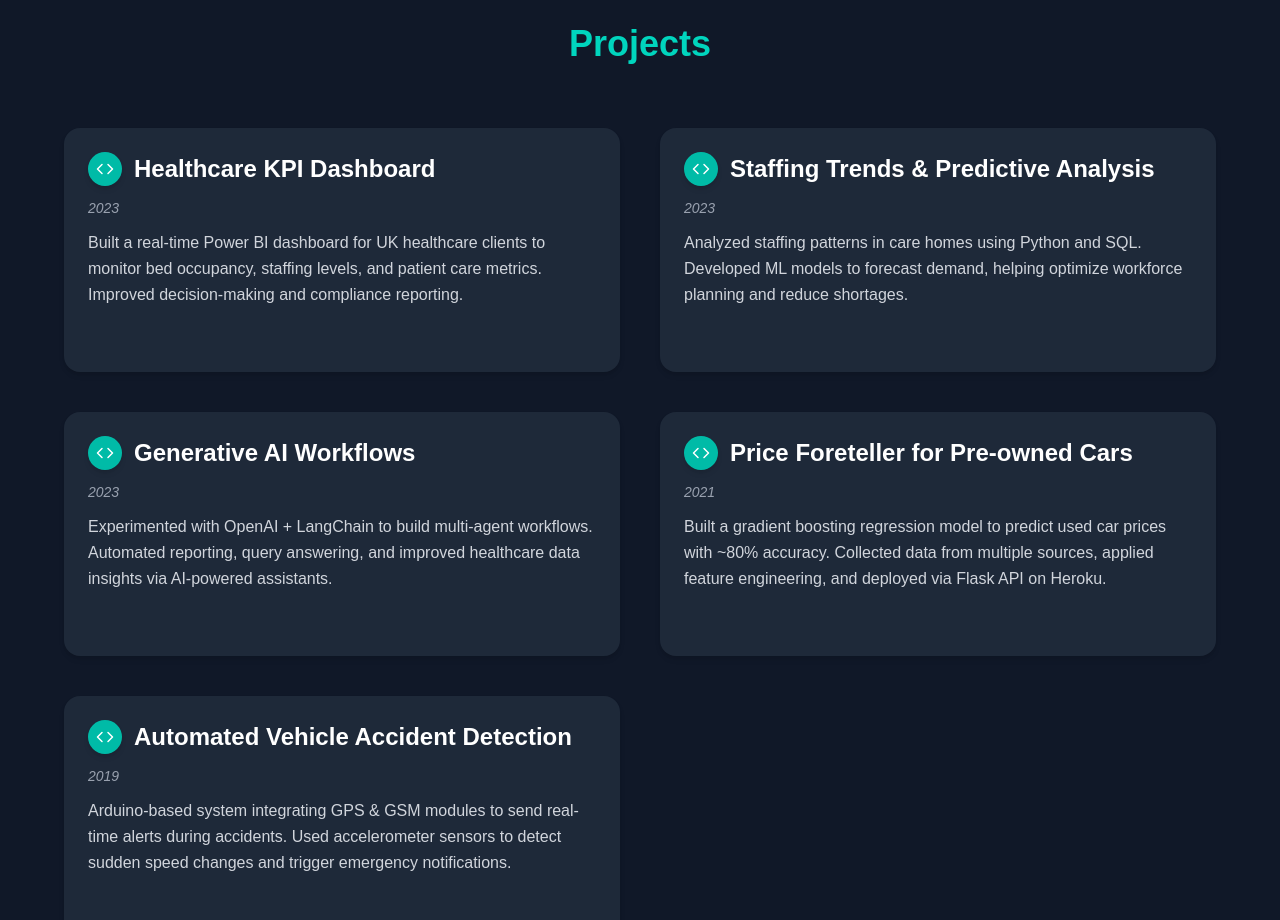
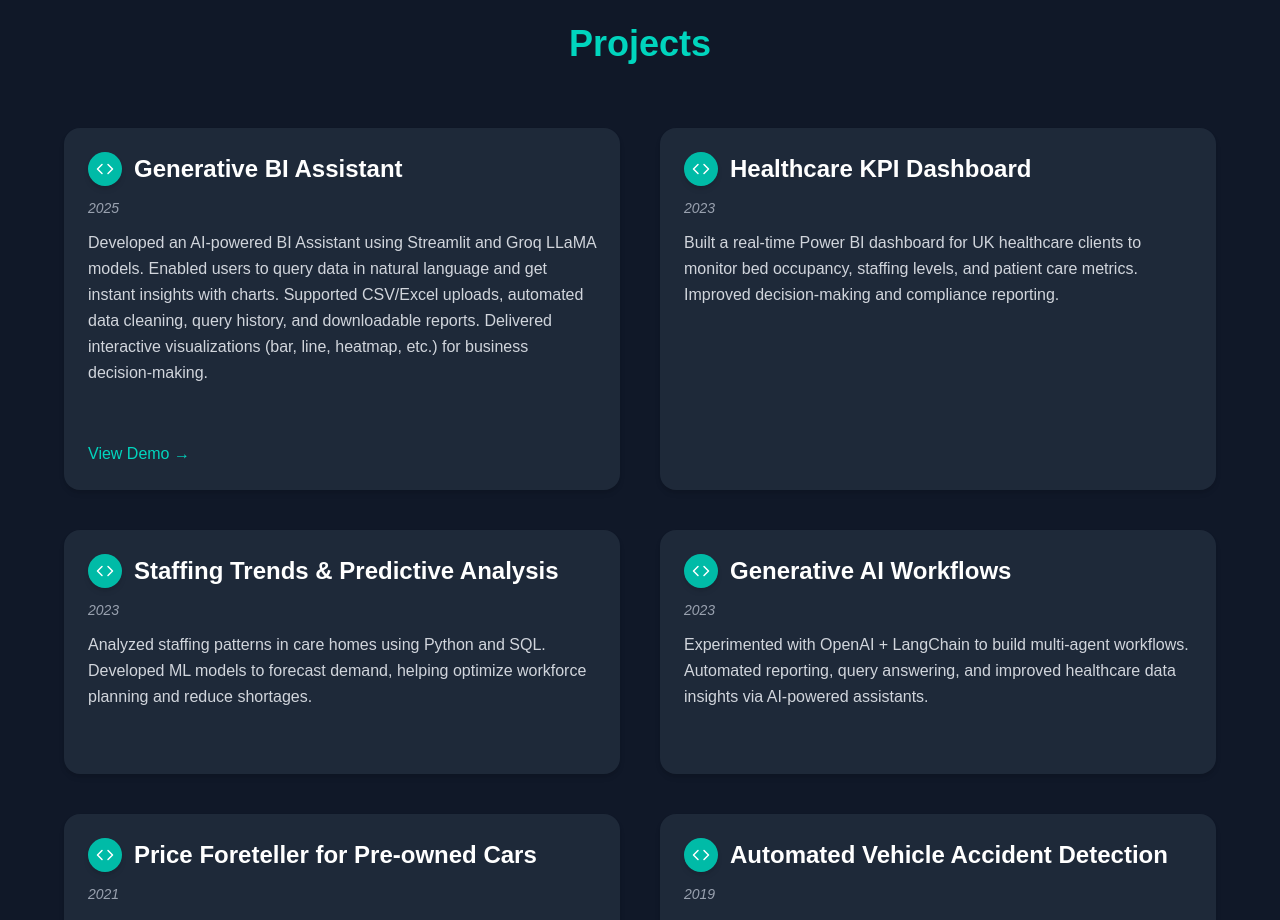
Before and after one commit to aswin1019/Aswin-Portfolio, a React (Vite) app: page / in a window 1280 px wide. Shown: the part 2080-3000 px from the top of the page. Built offline with nearby package versions, Linux system fonts and the light colour scheme.

Commit message:
add project changes

```diff
--- a/src/components/Projects.jsx
+++ b/src/components/Projects.jsx
@@ -3,6 +3,14 @@ import { motion } from "framer-motion";
 import { Code } from "lucide-react";
 
 const projects = [
+  {
+    title: "Generative BI Assistant",
+    date: "2025",
+    description:
+      "Developed an AI-powered BI Assistant using Streamlit and Groq LLaMA models. Enabled users to query data in natural language and get instant insights with charts. Supported CSV/Excel uploads, automated data cleaning, query history, and downloadable reports. Delivered interactive visualizations (bar, line, heatmap, etc.) for business decision-making.",
+    tech: ["Streamlit", "Groq LLaMA", "Python", "Pandas", "DataViz"],
+    link: "https://genai-bi-assistant.streamlit.app" // 🔗 Only this project has a link
+  },
   {
     title: "Healthcare KPI Dashboard",
     date: "2023",
@@ -72,7 +80,7 @@ export default function Projects() {
                 {proj.description}
               </p>
 
-              {/* Tech stack badges - appear only on hover */}
+              {/* Tech stack badges */}
               <div className="flex flex-wrap gap-2 opacity-0 group-hover:opacity-100 transition duration-500">
                 {proj.tech.map((t, i) => (
                   <span
@@ -83,6 +91,18 @@ export default function Projects() {
                   </span>
                 ))}
               </div>
+
+              {/* Show demo link only if available */}
+              {proj.link && (
+                <a
+                  href={proj.link}
+                  target="_blank"
+                  rel="noopener noreferrer"
+                  className="mt-4 inline-block text-teal-400 font-medium hover:underline"
+                >
+                  View Demo →
+                </a>
+              )}
             </motion.div>
           ))}
         </div>
```
